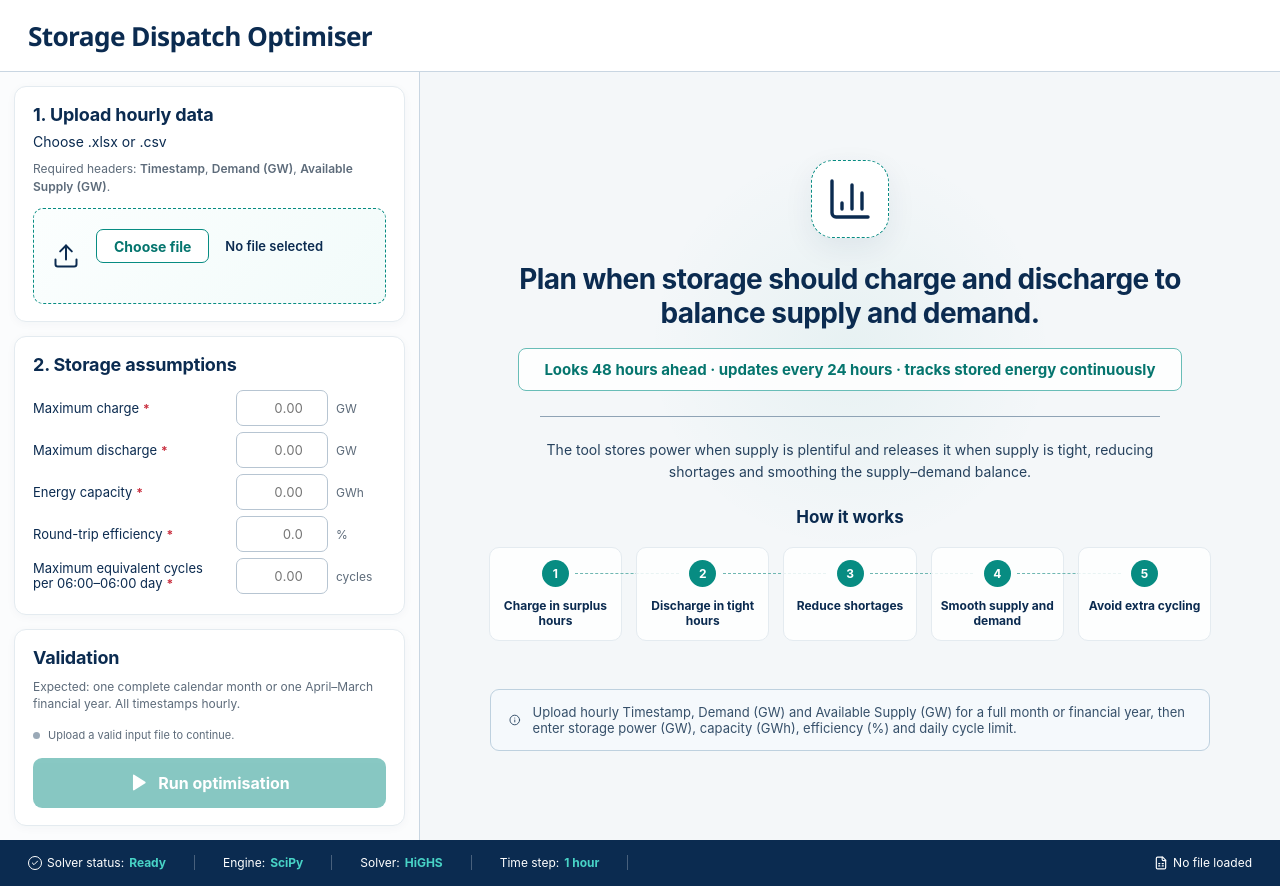
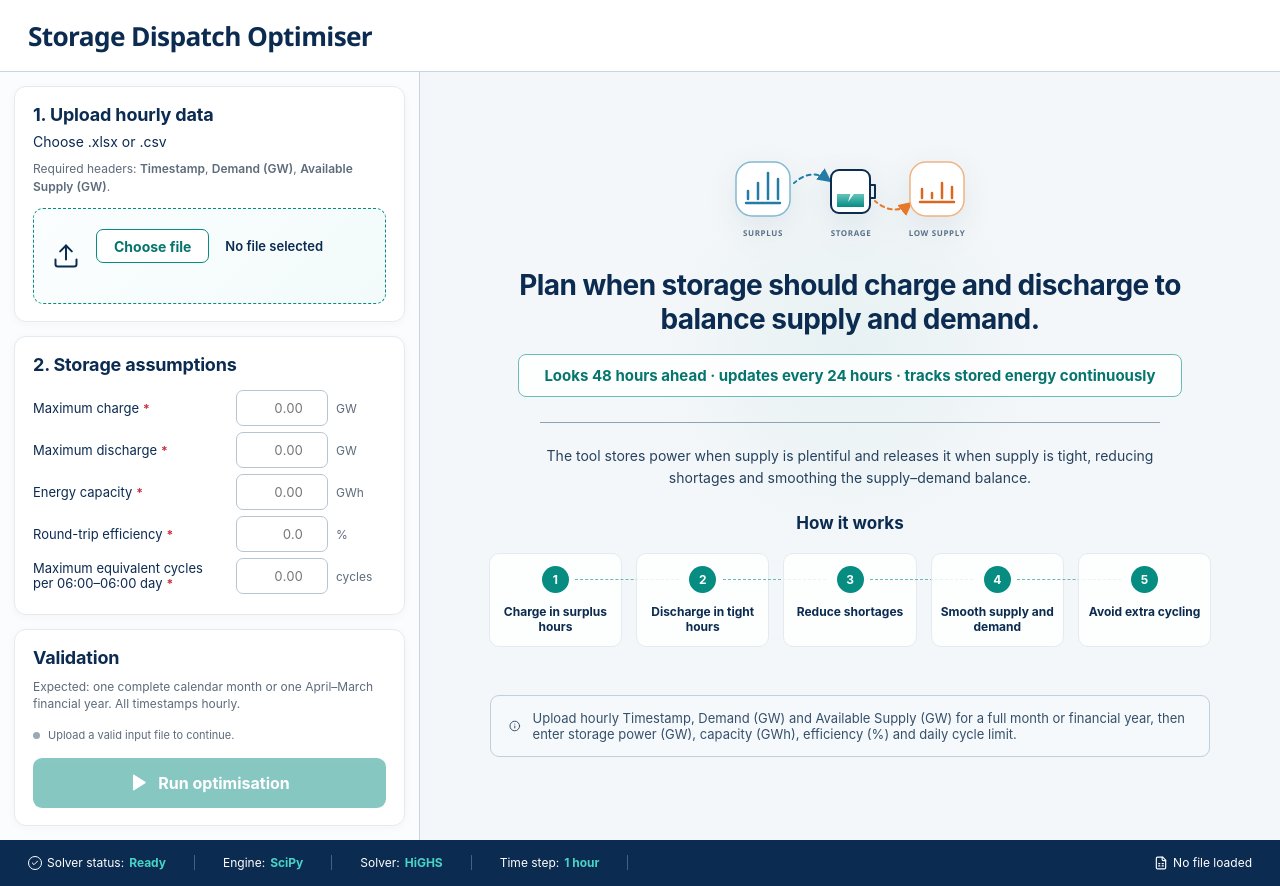
Before and after one commit to prashantbhamu/storage-adequacy-planner, a React (Vite) app in the folder frontend/: page / in a window 1280 px wide. Built offline with nearby package versions, Linux system fonts and the light colour scheme.

Commit message:
Add an intuitive storage dispatch flow graphic

```diff
--- a/frontend/src/App.tsx
+++ b/frontend/src/App.tsx
@@ -1,6 +1,5 @@
 import {
   ArrowDownToLine,
-  BarChart3,
   BatteryCharging,
   Check,
   ChevronLeft,
@@ -113,10 +112,62 @@ function ValidationRow({ label, value }: { label: string; value: string }) {
   );
 }
 
+function StorageFlowGraphic() {
+  return (
+    <div
+      className="storage-flow-art"
+      role="img"
+      aria-label="Storage charges from surplus hours and discharges during tight-supply hours"
+    >
+      <svg viewBox="0 0 236 92" aria-hidden="true">
+        <defs>
+          <linearGradient id="stored-energy" x1="0" y1="1" x2="0" y2="0">
+            <stop offset="0%" stopColor="#078c82" />
+            <stop offset="100%" stopColor="#63c5bd" />
+          </linearGradient>
+          <marker id="charge-arrow" markerWidth="7" markerHeight="7" refX="6" refY="3.5" orient="auto">
+            <path d="M0 0L7 3.5L0 7Z" fill="#237ca5" />
+          </marker>
+          <marker id="discharge-arrow" markerWidth="7" markerHeight="7" refX="6" refY="3.5" orient="auto">
+            <path d="M0 0L7 3.5L0 7Z" fill="#e77828" />
+          </marker>
+        </defs>
+
+        <g className="flow-node flow-node-charge">
+          <rect x="4" y="8" width="54" height="54" rx="16" />
+          <path d="M16 45V37M26 45V29M36 45V19M46 45V25" />
+          <path d="M14 49H48" />
+        </g>
+
+        <path className="flow-arrow flow-arrow-charge" d="M62 29C75 18 86 18 98 27" markerEnd="url(#charge-arrow)" />
+
+        <g className="flow-battery">
+          <rect x="99" y="16" width="39" height="43" rx="8" />
+          <path d="M138 31H143V44H138" />
+          <path className="flow-battery-level" d="M105 40H132V53H105Z" />
+          <path className="flow-bolt" d="M121 24L112 38H119L116 48L127 33H120Z" />
+        </g>
+
+        <path className="flow-arrow flow-arrow-discharge" d="M143 47C156 58 168 58 179 49" markerEnd="url(#discharge-arrow)" />
+
+        <g className="flow-node flow-node-discharge">
+          <rect x="178" y="8" width="54" height="54" rx="16" />
+          <path d="M190 44V35M200 44V39M210 44V29M220 44V33" />
+          <path d="M188 48H222" />
+        </g>
+
+        <text x="31" y="82">SURPLUS</text>
+        <text x="119" y="82">STORAGE</text>
+        <text x="205" y="82">LOW SUPPLY</text>
+      </svg>
+    </div>
+  );
+}
+
 function EmptyWorkspace() {
   return (
     <section className="empty-workspace">
-      <div className="empty-symbol"><BarChart3 size={48} strokeWidth={1.7} /></div>
+      <StorageFlowGraphic />
       <h2>Plan when storage should charge and discharge to balance supply and demand.</h2>
       <div className="method-lock">Looks 48 hours ahead · updates every 24 hours · tracks stored energy continuously</div>
       <p>
--- a/frontend/src/styles.css
+++ b/frontend/src/styles.css
@@ -376,18 +376,102 @@ select:focus-visible,
   text-align: center;
 }
 
-.empty-symbol {
-  display: flex;
-  align-items: center;
-  justify-content: center;
-  width: 78px;
-  height: 78px;
-  margin-bottom: 24px;
-  border: 1.5px dashed var(--teal);
-  border-radius: 22px;
-  color: var(--navy);
-  background: #ffffff;
-  box-shadow: var(--shadow-soft);
+.storage-flow-art {
+  width: min(236px, 72vw);
+  margin-bottom: 22px;
+  filter: drop-shadow(0 8px 14px rgba(11, 43, 80, 0.08));
+}
+
+.storage-flow-art svg {
+  display: block;
+  width: 100%;
+  overflow: visible;
+}
+
+.flow-node rect {
+  fill: rgba(255, 255, 255, 0.94);
+  stroke-width: 1.5;
+}
+
+.flow-node path {
+  fill: none;
+  stroke-linecap: round;
+  stroke-linejoin: round;
+  stroke-width: 2.5;
+}
+
+.flow-node-charge rect {
+  stroke: #80b9d1;
+}
+
+.flow-node-charge path {
+  stroke: #237ca5;
+}
+
+.flow-node-discharge rect {
+  stroke: #efb381;
+}
+
+.flow-node-discharge path {
+  stroke: #d9671f;
+}
+
+.flow-arrow {
+  fill: none;
+  stroke-linecap: round;
+  stroke-width: 2;
+  stroke-dasharray: 4 4;
+  animation: energy-flow 1.6s linear infinite;
+}
+
+.flow-arrow-charge {
+  stroke: #237ca5;
+}
+
+.flow-arrow-discharge {
+  stroke: #e77828;
+  animation-delay: -0.8s;
+}
+
+.flow-battery > rect {
+  fill: #ffffff;
+  stroke: var(--navy);
+  stroke-width: 2;
+}
+
+.flow-battery > path:nth-of-type(1) {
+  fill: none;
+  stroke: var(--navy);
+  stroke-linecap: round;
+  stroke-linejoin: round;
+  stroke-width: 2;
+}
+
+.flow-battery .flow-battery-level {
+  fill: url(#stored-energy);
+  stroke: none;
+}
+
+.flow-battery .flow-bolt {
+  fill: #ffffff;
+  stroke: none;
+}
+
+.storage-flow-art text {
+  fill: #5a7188;
+  font-family: "Segoe UI", Aptos, sans-serif;
+  font-size: 8px;
+  font-weight: 750;
+  letter-spacing: 0.08em;
+  text-anchor: middle;
+}
+
+@keyframes energy-flow {
+  to { stroke-dashoffset: -16; }
+}
+
+@media (prefers-reduced-motion: reduce) {
+  .flow-arrow { animation: none; }
 }
 
 .empty-workspace h2 {
```
Also changed, not shown: 1 other file (tests, documents, lock files or other folders).
